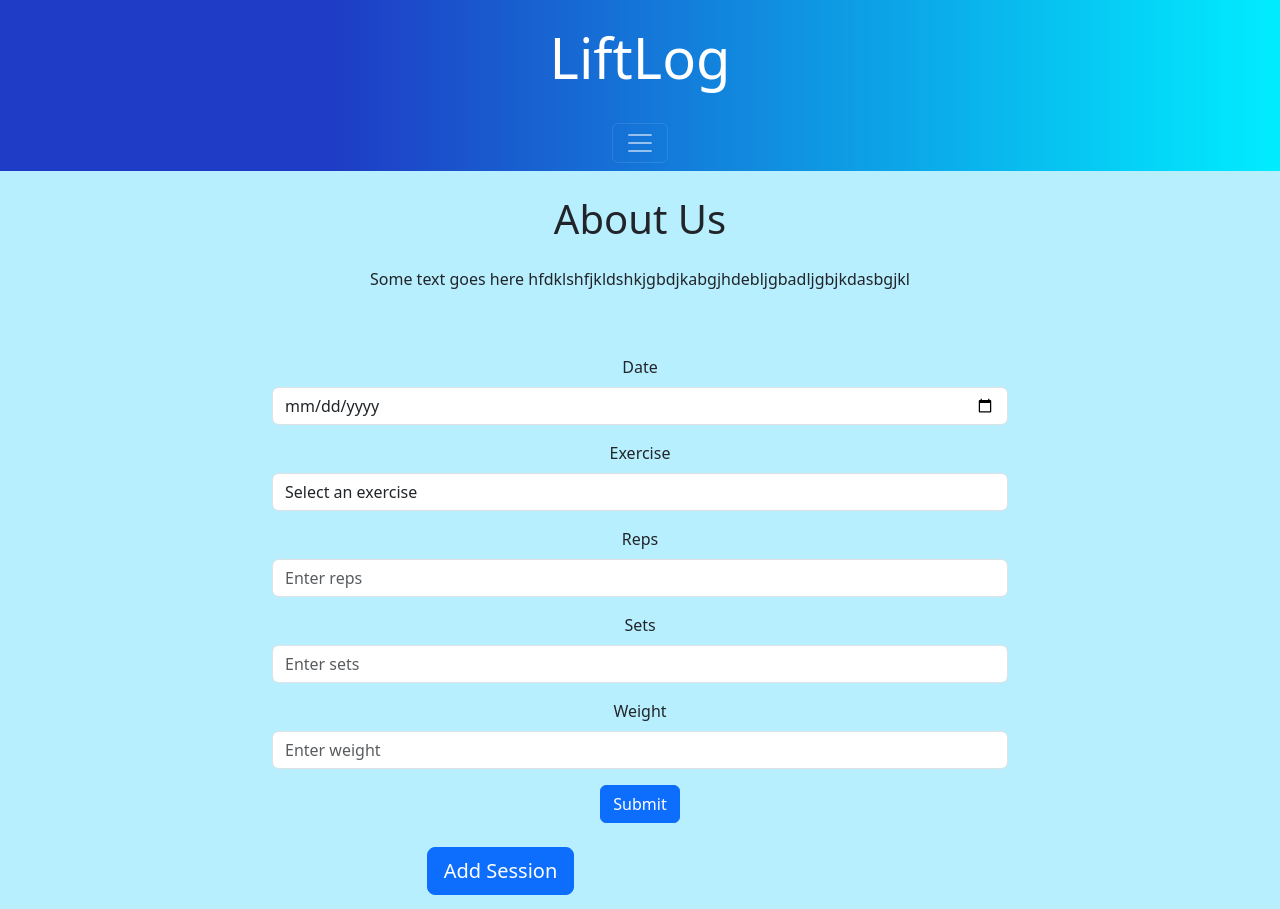
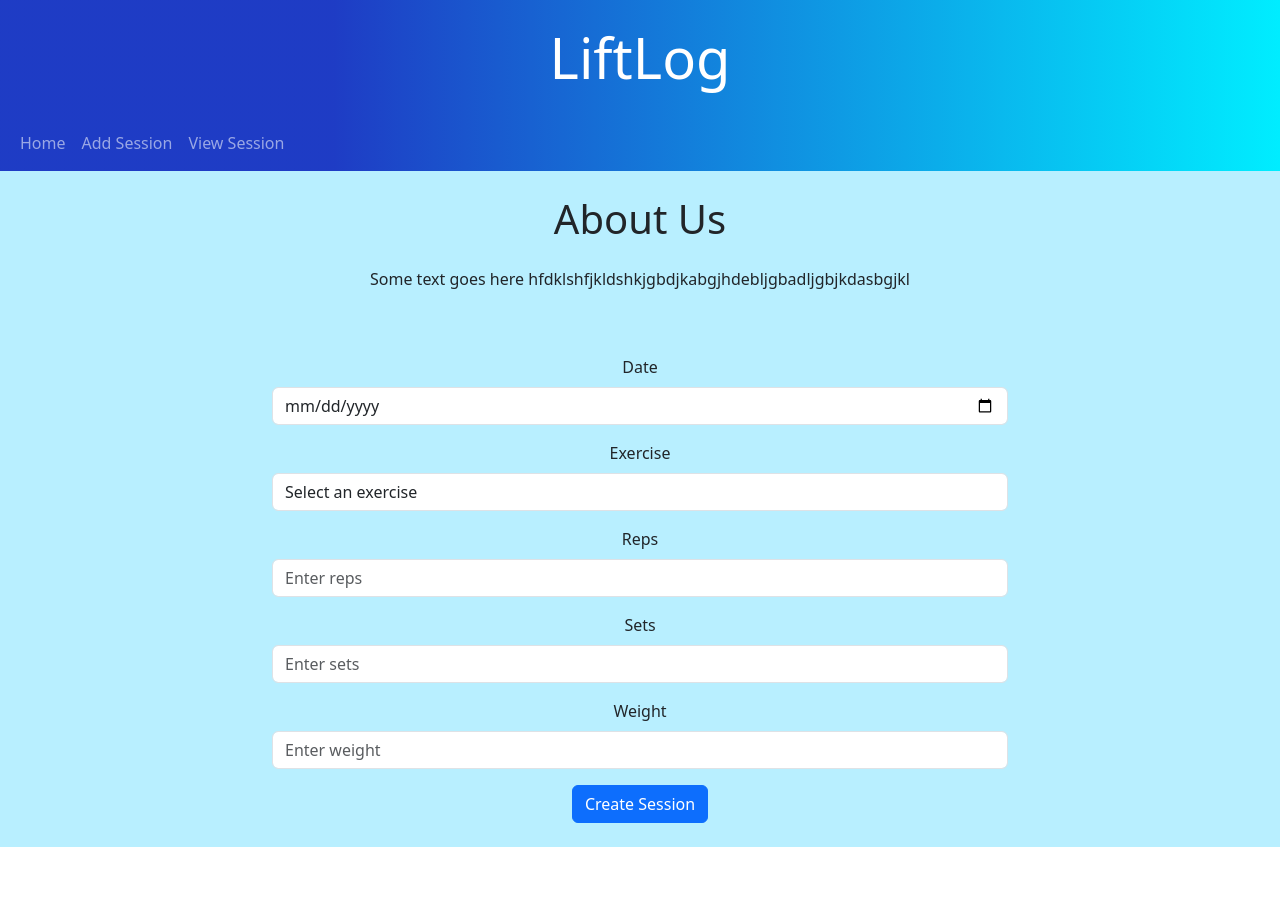
Before and after one commit to Kahayla/Lift-Log-v3, a React (Create React App) app in the folder lift-log/: page /AddSession in a window 1280 px wide. Shown: the top 909 px of the page. After the commit the page ends 847 px from the top, so only its background shows below. Built offline with nearby package versions, Linux system fonts and the light colour scheme.

Commit message:
made some final changes with hiding navigation buttons and also when session is added navigate to the viewsession page

```diff
--- a/lift-log/src/components/NavBar.js
+++ b/lift-log/src/components/NavBar.js
@@ -1,47 +1,46 @@
+import React from "react";
 import "bootstrap/dist/css/bootstrap.min.css";
+import { Link } from "react-router-dom";
 import "../styles/NavBar.css";
 
 export default function NavBar() {
   return (
     <div className="container-fluid">
       <div className="row">
-        <div className="col-sm">
-          <div className="pos-f-t">
-            <div className="collapse" id="navbarToggleExternalContent">
-              <div className="p-4">
-                <ul className="list-unstyled">
-                  <li>
-                    <a href="/" className="text-white">
-                      Home
-                    </a>
-                  </li>
-                  <li>
-                    <a href="/AddSession" className="text-white">
-                      Add Session
-                    </a>
-                  </li>
-                  <li>
-                    <a href="/AllSessions" className="text-white">
-                      View Session
-                    </a>
-                  </li>
-                </ul>
-              </div>
-            </div>
-            <nav className="navbar navbar-dark">
+        <div className="col">
+          <nav className="navbar navbar-expand-md navbar-dark">
             <button
               className="navbar-toggler mx-auto"
               type="button"
               data-toggle="collapse"
-                data-target="#navbarToggleExternalContent"
-                aria-controls="navbarToggleExternalContent"
+              data-target="#navbarCollapse"
+              aria-controls="navbarCollapse"
               aria-expanded="false"
               aria-label="Toggle navigation"
             >
               <span className="navbar-toggler-icon"></span>
             </button>
+
+            <div className="collapse navbar-collapse" id="navbarCollapse">
+              <ul className="navbar-nav mr-auto text-center">
+                <li className="nav-item">
+                  <Link to="/" className="nav-link">
+                    Home
+                  </Link>
+                </li>
+                <li className="nav-item">
+                  <Link to="/AddSession" className="nav-link">
+                    Add Session
+                  </Link>
+                </li>
+                <li className="nav-item">
+                  <Link to="/ViewSessions" className="nav-link">
+                    View Session
+                  </Link>
+                </li>
+              </ul>
+            </div>
           </nav>
-          </div>
         </div>
       </div>
     </div>
--- a/lift-log/src/components/NavigationButtons.js
+++ b/lift-log/src/components/NavigationButtons.js
@@ -1,21 +1,27 @@
 import React from "react";
-import { Link } from "react-router-dom";
+import { Link, useLocation } from "react-router-dom";
 import Button from "react-bootstrap/Button";
 import Stack from "react-bootstrap/Stack";
 
 export default function NavigationButtons() {
+  const location = useLocation();
+
   return (
     <Stack className="col-md-4 mx-auto" direction="vertical" gap={3}>
+      {location.pathname !== "/AddSession" && (
         <Link to="/AddSession">
           <Button variant="primary" size="lg">
             Add Session
-        </Button>{" "}
+          </Button>
         </Link>
+      )}
+      {location.pathname !== "/ViewSessions" && (
         <Link to="/ViewSessions">
           <Button variant="primary" size="lg">
             View Session
           </Button>
         </Link>
+      )}
     </Stack>
   );
 }
--- a/lift-log/src/pages/AddSession.js
+++ b/lift-log/src/pages/AddSession.js
@@ -4,14 +4,15 @@ import Form from "react-bootstrap/Form";
 import "bootstrap/dist/css/bootstrap.min.css";
 import { useSession } from "../SessionContext";
 import NavBar from "../components/NavBar";
-import { Outlet } from "react-router-dom";
-import NavigationButtons from "../components/NavigationButtons";
+import { Outlet, useNavigate } from "react-router-dom";
+// import NavigationButtons from "../components/NavigationButtons";
 import { v4 as uuidv4 } from "uuid";
 
 const exerciseOptions = ["bench-press", "chest-press", "bicep-curls"];
 
 const AddSessionForm = () => {
   const { dispatch } = useSession();
+  const navigate = useNavigate();
 
   const [formData, setFormData] = useState({
     id: null,
@@ -52,6 +53,7 @@ const AddSessionForm = () => {
       sets: "",
       weight: "",
     });
+    navigate("/ViewSessions");
   };
 
   return (
@@ -128,7 +130,7 @@ const AddSessionForm = () => {
       </Form.Group>
 
       <Button variant="primary" type="submit">
-        Submit
+        Create Session
       </Button>
     </Form>
   );
@@ -166,7 +168,7 @@ export default function AddSession() {
         </div>
       </div>
       <div className="text-center"></div>
-      <NavigationButtons />
+      {/* <NavigationButtons /> */}
       <Outlet />
     </div>
   );
```
Lines whose indentation alone changed are shown as unchanged.
